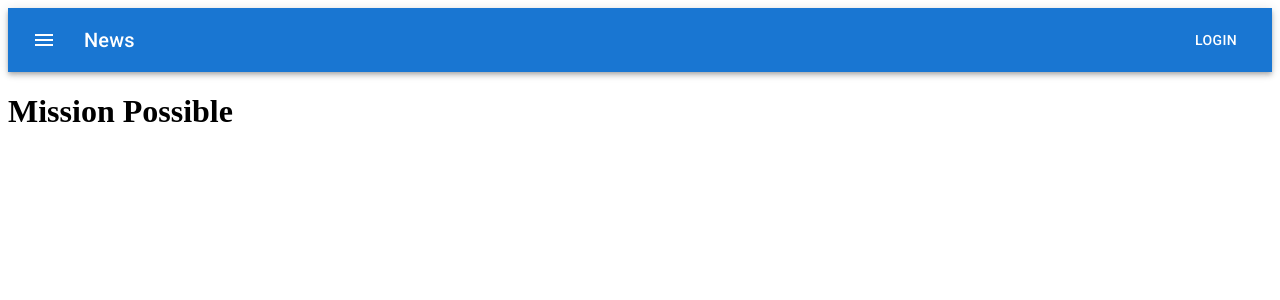
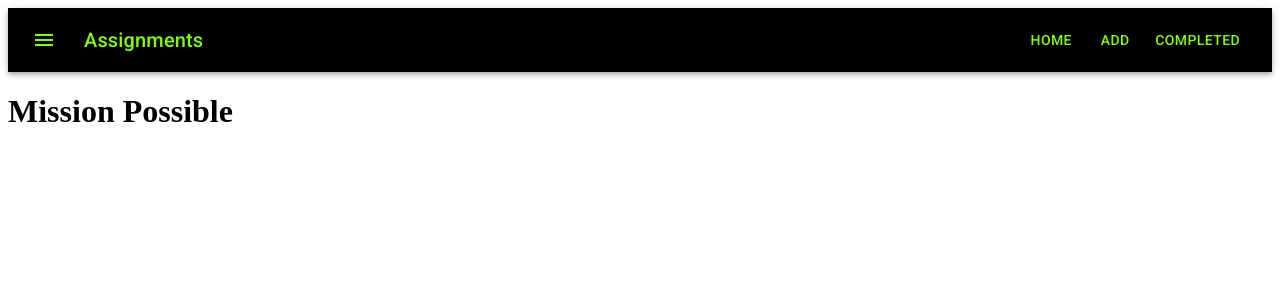
Before and after one commit to rachelheyvaert/phase-3-build-3-frontend, a React (Create React App) app: page / in a window 1280 px wide. Shown: the top 300 px of the page. Built offline with nearby package versions, Linux system fonts and the light colour scheme.

Commit message:
CSS stlying of NavBar

```diff
--- a/src/components/NavBar.jsx
+++ b/src/components/NavBar.jsx
@@ -10,21 +10,23 @@ import MenuIcon from '@mui/icons-material/Menu';
 const NavBar = () => {
   return (
     <Box sx={{ flexGrow: 1 }}>
-      <AppBar position="static">
+      <AppBar position="static" style={{backgroundColor:"#000000"}} >
         <Toolbar>
           <IconButton
             size="large"
             edge="start"
-            color="inherit"
+            style={{color:"#7FFF00"}}
             aria-label="menu"
             sx={{ mr: 2 }}
           >
             <MenuIcon />
           </IconButton>
-          <Typography variant="h6" component="div" sx={{ flexGrow: 1 }}>
-            News
+          <Typography  style={{color:"#7FFF00"}} variant="h6" component="div" sx={{ flexGrow: 1 }}>
+            Assignments
           </Typography>
-          <Button color="inherit">Login</Button>
+          <Button style={{color:"#7FFF00"}}>Home</Button>
+          <Button style={{color:"#7FFF00"}}>Add</Button>
+          <Button style={{color:"#7FFF00"}}>Completed</Button>
         </Toolbar>
       </AppBar>
     </Box>
```
